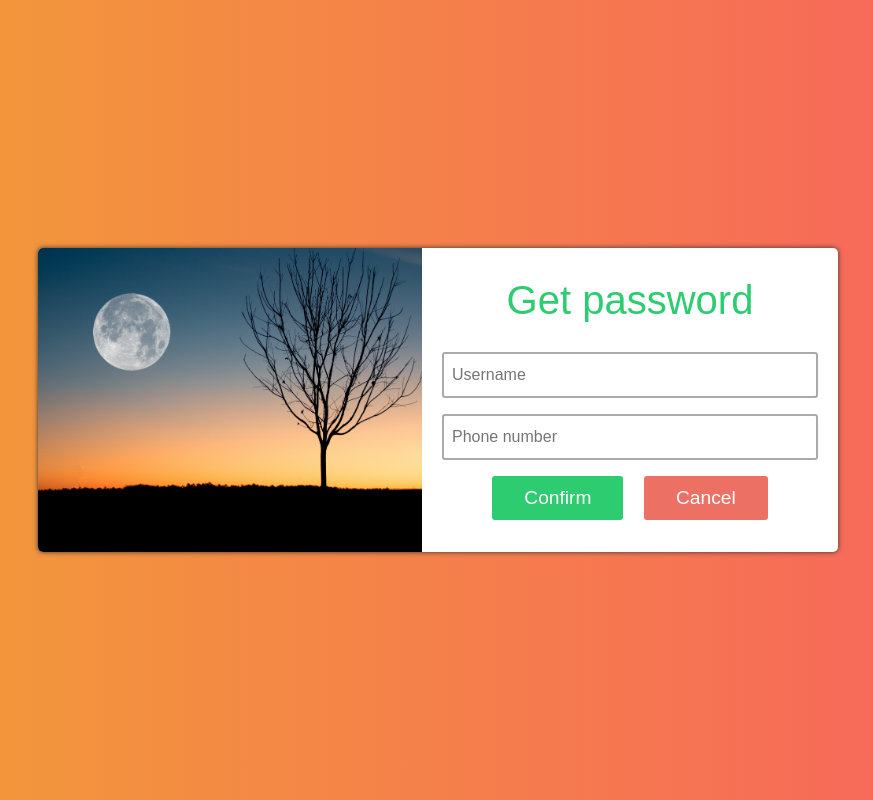
After one commit to huynguyen2k/chat-app, a PHP site: page /forgot.php in a window 1280 px wide. The commit adds this page. Shown: the whole page, without its empty margins (202-1075 px from the left). Run offline with PHP 8.4, Linux system fonts and the light colour scheme; some web fonts are replaced.

Commit message:
Add forgot password feature

```diff
--- a/chat_app.sql
+++ b/chat_app.sql
@@ -3,7 +3,7 @@
 -- https://www.phpmyadmin.net/
 --
 -- Máy chủ: 127.0.0.1
--- Thời gian đã tạo: Th5 18, 2021 lúc 04:17 PM
+-- Thời gian đã tạo: Th5 28, 2021 lúc 09:34 AM
 -- Phiên bản máy phục vụ: 10.4.18-MariaDB
 -- Phiên bản PHP: 7.3.27
 
@@ -61,6 +61,7 @@ CREATE TABLE `user` (
   `user_username` varchar(250) NOT NULL,
   `user_password` varchar(250) NOT NULL,
   `user_profile` varchar(250) NOT NULL,
+  `phone_number` varchar(20) NOT NULL,
   `user_gender` tinyint(1) NOT NULL,
   `user_date_of_birth` date NOT NULL,
   `user_status` tinyint(1) NOT NULL,
--- a/database/ChatUser.php
+++ b/database/ChatUser.php
@@ -7,6 +7,7 @@
         private $user_password;
         private $user_profile;
         private $user_gender;
+        private $phone_number;
         private $user_date_of_birth;
         private $user_status;
         private $user_created_on;
@@ -72,6 +73,14 @@
             return $this->user_gender;
         }
 
+        public function setPhoneNumber($phone_number) {
+            $this->phone_number = $phone_number;
+        }
+
+        public function getPhoneNumber() {
+            return $this->phone_number;
+        }
+
         public function setUserDateOfBirth($user_date_of_birth) {
             $this->user_date_of_birth = $user_date_of_birth;
         }
@@ -112,6 +121,7 @@
 
             return $user_data;
         }
+
         public function setUserToken($user_token) {
             $this->user_token = $user_token;
         }
@@ -130,13 +140,13 @@
 
         public function save_data() {
             $query = "INSERT INTO `user`(`user_name`, `user_username`, `user_password`, `user_profile`,
-            `user_gender`, `user_date_of_birth`, `user_status`, `user_created_on`)
-            VALUES(?, ?, ?, ?, ?, ?, ?, ?)";
+            `phone_number`, `user_gender`, `user_date_of_birth`, `user_status`, `user_created_on`)
+            VALUES(?, ?, ?, ?, ?, ?, ?, ?, ?)";
 
             $stmt = $this->connect->prepare($query);
 
-            $stmt->bind_param("ssssisis", $this->user_name, $this->user_username, $this->user_password,
-            $this->user_profile, $this->user_gender, $this->user_date_of_birth,
+            $stmt->bind_param("sssssisis", $this->user_name, $this->user_username, $this->user_password,
+            $this->user_profile, $this->phone_number, $this->user_gender, $this->user_date_of_birth,
             $this->user_status, $this->user_created_on);
 
             if ($stmt->execute()) {
@@ -146,6 +156,20 @@
             }
 
             $stmt->close();
+        }
+
+        function updatePasswordByUsername() {
+            $password = md5($this->user_password);
+
+            $query = "UPDATE `user` SET `user_password` = ? WHERE `user_username` = ?";
+
+            $stmt = $this->connect->prepare($query);
+            $stmt->bind_param("ss", $password, $this->user_username);
+
+            if ($stmt->execute()) {
+                return true;
+            }
+            return false;
         }
 
         public function updateUserStatus() {
--- /dev/null
+++ b/forgot.php
@@ -0,0 +1,99 @@
+<?php
+    require_once 'database/ChatUser.php';
+
+    function random_string($number) {
+
+        $chars = "abcdefghijklmnopqrstuvwxyzABCDEFGHIJKLMNOPQRSTUVWXYZ0123456789";
+        $size = strlen( $chars );
+        $str="";
+
+        for( $i = 0; $i < $number; $i++ ) {
+            $str .= $chars[ rand( 0, $size - 1 ) ];
+        }
+
+        return $str;
+    }
+
+    if (!empty($_POST)) {
+        $username = $_POST['username'];
+        $phoneNumber = $_POST['phone-number'];
+
+        $user_object = new ChatUser();
+        $user_object->setUserUsername($username);
+
+        $data = $user_object->get_user_data_by_username();
+
+        if ($data != null) {
+            if ($phoneNumber === $data['phone_number']) {
+
+                $password = random_string(10);
+
+                $user_object->setUserPassword($password);
+                $user_object->updatePasswordByUsername();
+
+                $error_message = '<p class="form-control__message form-control__message--success">New password is: '. $password .'</p>';
+
+            } else {
+                $error_message = '<p class="form-control__message form-control__message--error">Phone number is not valid</p>';
+            }
+
+        } else {
+            $error_message = '<p class="form-control__message form-control__message--error">Username is not valid</p>';
+        }
+    }
+
+?>
+
+
+<!DOCTYPE html>
+<html lang="en">
+
+<head>
+    <meta charset="UTF-8">
+    <meta http-equiv="X-UA-Compatible" content="IE=edge">
+    <meta name="viewport" content="width=device-width, initial-scale=1.0">
+    <title>Forgot Password</title>
+
+    <!-- link css -->
+    <link rel="stylesheet" href="assets/css/reset.css">
+    <link rel="stylesheet" href="assets/css/base.css">
+    <link rel="stylesheet" href="assets/css/register.css">
+
+
+</head>
+
+<body>
+
+    <div class="container">
+        <div class="form-wrapper" style="width: 800px">
+            <!-- Start Login Form -->
+            <form action="" method="post" enctype="multipart/form-data" class="form-control form-control--white" id="forgot-password-form">
+                <div class="form-control__image">
+                    <img src="assets/images/register-img.jpg" alt="Image">
+                </div>
+                <div class="form-control__content">
+                    <?php
+                    if (isset($error_message)) {
+                        echo $error_message;
+                    }
+                    ?>
+                    <h3 class="form-control__title" id="register-form-title">Get password</h3>
+                    <div class="form-control__row">
+                        <input class="form-control__input-data" type="text" name="username" placeholder="Username" required>
+                    </div>
+                    <div class="form-control__row">
+                        <input class="form-control__input-data" type="text" id="phone-number" name="phone-number" placeholder="Phone number" required>
+                    </div>
+                    <div class="form-control__row text-center">
+                        <input class="button button--green" type="submit" value="Confirm">
+                        <a class="button button--red" href="index.php">Cancel</a>
+                    </div>
+                </div>
+            </form>
+            <!-- End Register Form -->
+        </div>
+    </div>
+
+</body>
+
+</html>
--- a/index.php
+++ b/index.php
@@ -88,6 +88,9 @@
                     <div class="form-control__row">
                         <input class="form-control__input-data" type="password" id="userPassword" name="userPassword" placeholder="Password" required>
                     </div>
+                    <div class="form-control__row">
+                        <a href="forgot.php" style="color: blue">Forgot password?</a>
+                    </div>
                     <div class="form-control__row text-center">
                         <input class="button button--green" type="submit" value="Login">
                         <a class="button button--red" href="register.php">Sign up</a>
--- a/register.php
+++ b/register.php
@@ -15,6 +15,7 @@
         $user_object->setUserUsername($_POST["userUsername"]);
         $user_object->setUserPassword(md5($_POST["userPassword"]));
         $user_object->setUserStatus(0);
+        $user_object->setPhoneNumber($_POST['phoneNumber']);
         $user_object->setUserProfile("assets/images/user.png");
         $user_object->setUserCreatedOn(date("Y-m-d H:i:s"));
         $user_object->setUserDateOfBirth($_POST['userDateOfBirth']);
@@ -82,6 +83,9 @@
                         <input class="form-control__input-data" type="password" id="userConfirmPassword" placeholder="Confirm password" required>
                     </div>
                     <div class="form-control__row">
+                        <input class="form-control__input-data" type="text" id="phoneNumber" name="phoneNumber" placeholder="Enter phone number" required>
+                    </div>
+                    <div class="form-control__row">
                         <label class="form-control__label">Choose gender</label>
                         <div class="form-control__wrap-data">
                             <label for="male">Male</label>
```
Also changed, not shown: assets/images/4b5e8c2a53884af1c2396974e0381a2f.jpg (added).
